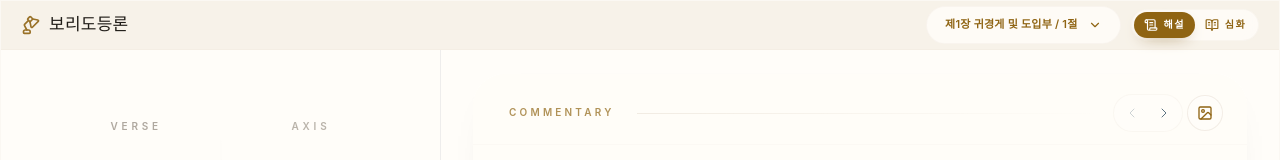
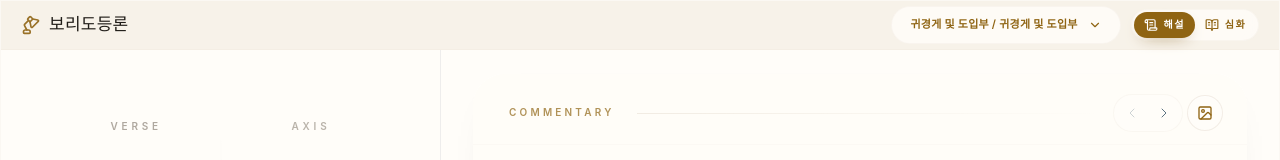
Before and after one commit to concario17-max/lamp, a React (Vite) app: page /chapter/1/verse/1 in a window 1280 px wide. Shown: the top 160 px of the page. Built offline with nearby package versions, Linux system fonts and the light colour scheme; a web font is replaced by a local one.

Commit message:
feat: remove accordion header prefix and hide verse badge when subheading exists

```diff
--- a/src/App.tsx
+++ b/src/App.tsx
@@ -131,11 +131,13 @@ const ContextPillPicker = ({
 
     const activeChapter = chapters.find((c) => String(c.chapter) === chapterNum);
     const activeChapterLabel = activeChapter
-        ? (activeChapter.chapter === 0 || activeChapter.meta.name_korean.startsWith('부록')
         ? activeChapter.meta.name_korean
-            : `제${activeChapter.chapter}장 ${activeChapter.meta.name_korean}`)
-        : `제${chapterNum}장`;
-    const activeVerseLabel = verseNum ? `${verseNum}절` : '';
+        : (chapterNum ? `${chapterNum}장` : '');
+
+    const activeVerse = activeChapter?.sutras.find((s) => String(s.verse ?? Number.parseInt(s.id.split('.')[1], 10)) === verseNum);
+    const activeVerseLabel = activeVerse?.title
+        ? activeVerse.title
+        : (verseNum ? `${verseNum}절` : '');
 
     const groupedChapters = useMemo(() => {
         const groups: { description: string; chapters: YogaChapter[] }[] = [];
@@ -181,9 +183,7 @@ const ContextPillPicker = ({
                                 const isCurrentChapter = String(ch.chapter) === chapterNum;
                                 const isExpanded = expandedChapter === ch.chapter;
 
-                                const displayChapterTitle = ch.chapter === 0 || ch.meta.name_korean.startsWith('부록')
-                                    ? ch.meta.name_korean
-                                    : `제${ch.chapter}장 ${ch.meta.name_korean}`;
+                                const displayChapterTitle = ch.meta.name_korean;
 
                                 return (
                                     <div
@@ -227,12 +227,18 @@ const ContextPillPicker = ({
                                                                     onCommitSelection(String(ch.chapter), vNum);
                                                                     setIsOpen(false);
                                                                 }}
-                                                                className={`flex items-center gap-2 px-3 py-2 rounded-xl text-left transition-all duration-200 outline-none cursor-pointer ${
+                                                                className={`flex items-center gap-2 px-3 py-2.5 rounded-xl text-left transition-all duration-200 outline-none cursor-pointer ${
                                                                     isCurrentVerse
                                                                         ? 'bg-gold-primary text-white shadow-[0_4px_12px_-4px_rgba(166,139,92,0.8)] dark:bg-gold-light dark:text-[#2a2116]'
                                                                         : 'bg-white/80 text-text-primary border border-gold-border/10 hover:border-gold-border/25 hover:bg-white hover:shadow-[0_4px_10px_-6px_rgba(0,0,0,0.15)] dark:bg-white/6 dark:text-dark-text-primary dark:border-dark-border/50 dark:hover:bg-white/10'
                                                                 }`}
                                                             >
+                                                                {sutra.title ? (
+                                                                    <span className="truncate text-[11px] font-medium flex-1">
+                                                                        {sutra.title}
+                                                                    </span>
+                                                                ) : (
+                                                                    <>
                                                                         <span className={`shrink-0 rounded px-1.5 py-0.5 text-[9px] font-bold ${
                                                                             isCurrentVerse
                                                                                 ? 'bg-white/20 text-white'
@@ -241,8 +247,10 @@ const ContextPillPicker = ({
                                                                             {vNum}절
                                                                         </span>
                                                                         <span className="truncate text-[11px] font-medium flex-1">
-                                                                    {sutra.title || `${vNum}절 본문`}
+                                                                            {vNum}절 본문
                                                                         </span>
+                                                                    </>
+                                                                )}
                                                             </button>
                                                         );
                                                     })}
```
Lines whose indentation alone changed are shown as unchanged.
